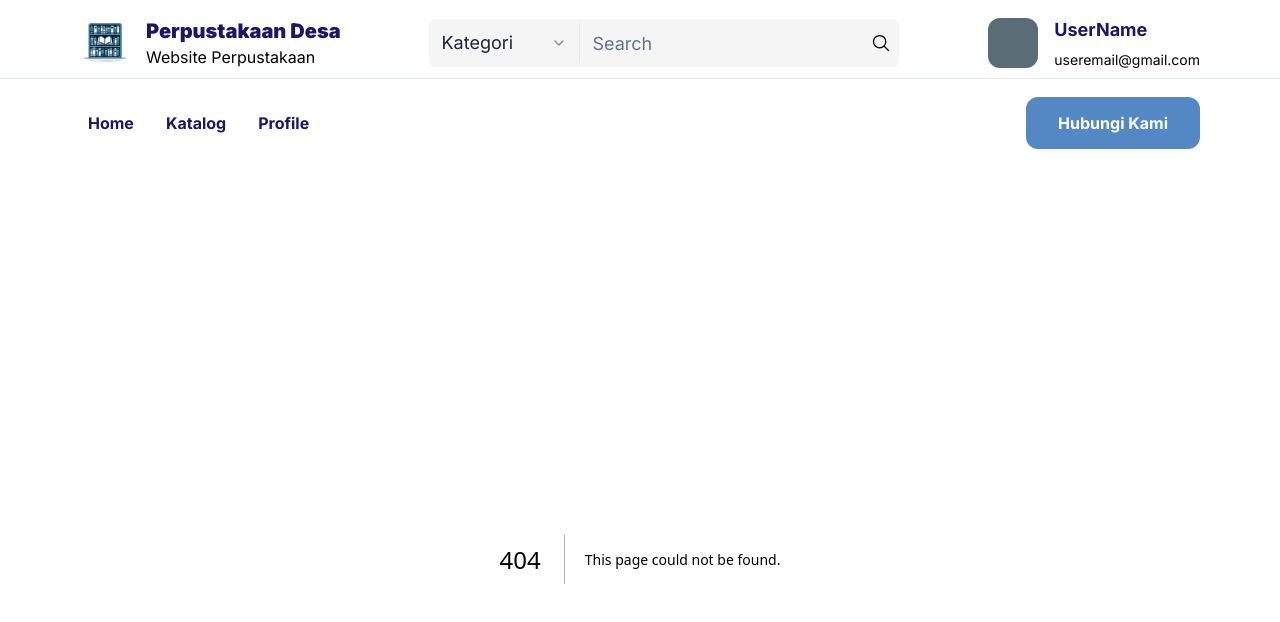
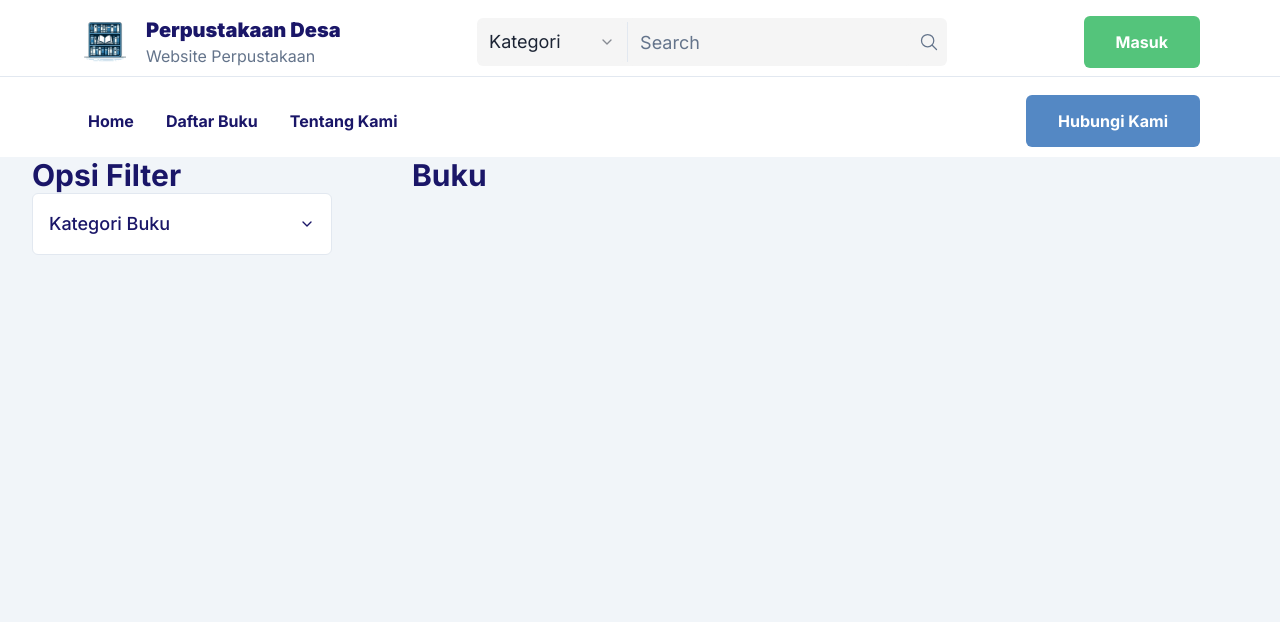
Before and after one commit to pandupan/perpustakaan-desa, a Next.js app: page /daftar-buku in a window 1280 px wide. Before the commit this address had no page. Shown: the top 622 px of the page. Built offline with nearby package versions, Linux system fonts and the light colour scheme; a web font is replaced by a local one.

Commit message:
[ADD] BOOKLIST

```diff
--- /dev/null
+++ b/app/daftar-buku/page.tsx
@@ -0,0 +1,12 @@
+import ListBuku from '@/components/pages/DaftarBuku/daftarbuku'
+import React from 'react'
+
+const page = () => {
+  return (
+    <>
+    <ListBuku/>
+    </>
+  )
+}
+
+export default page
--- a/components/layouts/Navbar.tsx
+++ b/components/layouts/Navbar.tsx
@@ -69,7 +69,14 @@ const Navbar = () => {
             </div>
           </div>
           <div className="flex flex-row gap-4">
-            <Popover>
+            {/* KONDISI BELUM LOGIN */}
+            <div className='my-auto ml-auto'>
+              <Link href="/login" title="Login" className="py-4 px-8 text-center bg-[#54c47b] text-white w-full rounded-md font-bold hover:bg-[#3e915a] ease-in-out duration-300">
+                Masuk
+              </Link>
+            </div>
+            {/* KONDISI UDAH LOGIN */}
+            {/* <Popover>
               <PopoverTrigger>
                 <div className="flex flex-row my-auto gap-4">
                   <div className="bg-[#5a6c76] w-[50px] h-[50px] rounded-xl my-auto"></div>
@@ -108,7 +115,7 @@ const Navbar = () => {
                   </div>
                 </div>
               </PopoverContent>
-            </Popover>
+            </Popover> */}
           </div>
         </div>
       </div>
--- a/components/layouts/Navbar2.tsx
+++ b/components/layouts/Navbar2.tsx
@@ -2,6 +2,17 @@
 
 import React from 'react'
 import Link from 'next/link'
+import {
+  NavigationMenu,
+  NavigationMenuContent,
+  NavigationMenuIndicator,
+  NavigationMenuItem,
+  NavigationMenuLink,
+  NavigationMenuList,
+  NavigationMenuTrigger,
+  NavigationMenuViewport,
+} from "@/components/ui/navigation-menu"
+
 
 const Navbar2 = () => {
   return (
@@ -11,14 +22,14 @@ const Navbar2 = () => {
         <Link href='/' className=' font-bold rounded-xl p-2 hover:text-[#5488c4]'>
           Home
         </Link>
-        <Link href='/daftarbuku' className=' font-bold rounded-xl p-2 hover:text-[#5488c4]'>
-          Katalog
+        <Link href='/daftar-buku' className=' font-bold rounded-xl p-2 hover:text-[#5488c4]'>
+          Daftar Buku
         </Link>
         <Link href='/profile' className=' font-bold rounded-xl p-2 hover:text-[#5488c4]'>
-          Profile
+          Tentang Kami
         </Link>
         <div className='my-auto ml-auto'>
-           <Link href="kontak" title="kontak" className="py-4 px-8 text-center bg-[#5488c4] text-white w-full rounded-xl font-bold hover:bg-[#3e6491] ease-in-out duration-300">
+           <Link href="kontak" title="kontak" className="py-4 px-8 text-center bg-[#5488c4] text-white w-full rounded-md font-bold hover:bg-[#3e6491] ease-in-out duration-300">
             Hubungi Kami
           </Link>
         </div>
--- /dev/null
+++ b/components/pages/DaftarBuku/daftarbuku.tsx
@@ -0,0 +1,43 @@
+  'use client'
+  import React from 'react'
+  import {
+    Accordion,
+    AccordionContent,
+    AccordionItem,
+    AccordionTrigger,
+  } from "@/components/ui/accordion"
+
+
+
+  const ListBuku = () => {
+    return (
+      <div className='flex flex-row container gap-20'>
+        <div className='flex flex-col'>
+          <h1 className='text-[#1a1668] text-3xl font-bold' >
+            Opsi Filter
+          </h1>
+          <Accordion type="single" collapsible>
+            <AccordionItem value="item-1">
+              <AccordionTrigger className='bg-[#ffffff] rounded-md border p-4 text-[#1a1668] text-lg'>
+                <div className=''>
+                  Kategori Buku
+                </div>
+              </AccordionTrigger>
+              <AccordionContent>
+                <div className='rounded-md mt-0.5 bg-[#ffffff] p-4'>
+                Yes. It adheres to the WAI-ARIA design pattern.
+                </div>
+              </AccordionContent>
+            </AccordionItem>
+          </Accordion>
+        </div>
+        <div className='flex flex-col'>
+          <h1 className='text-[#1a1668] text-3xl font-bold'>
+            Buku
+          </h1>
+        </div>
+      </div>
+    )
+  }
+
+  export default ListBuku
--- /dev/null
+++ b/components/ui/accordion.tsx
@@ -0,0 +1,56 @@
+import * as React from "react"
+import * as AccordionPrimitive from "@radix-ui/react-accordion"
+import { ChevronDown } from "lucide-react"
+
+import { cn } from "@/lib/utils"
+
+const Accordion = AccordionPrimitive.Root
+
+const AccordionItem = React.forwardRef<
+  React.ElementRef<typeof AccordionPrimitive.Item>,
+  React.ComponentPropsWithoutRef<typeof AccordionPrimitive.Item>
+>(({ className, ...props }, ref) => (
+  <AccordionPrimitive.Item
+    ref={ref}
+    className={cn( className)}
+    {...props}
+  />
+))
+AccordionItem.displayName = "AccordionItem"
+
+const AccordionTrigger = React.forwardRef<
+  React.ElementRef<typeof AccordionPrimitive.Trigger>,
+  React.ComponentPropsWithoutRef<typeof AccordionPrimitive.Trigger>
+>(({ className, children, ...props }, ref) => (
+  <AccordionPrimitive.Header className="flex">
+    <AccordionPrimitive.Trigger
+      ref={ref}
+      className={cn(
+        "flex flex-1 items-center w-[300px] justify-between py-4 font-medium transition-all hover:underline [&[data-state=open]>svg]:rotate-180",
+        className
+      )}
+      {...props}
+    >
+      {children}
+      <ChevronDown className="h-4 w-4 shrink-0 transition-transform duration-200" />
+    </AccordionPrimitive.Trigger>
+  </AccordionPrimitive.Header>
+))
+AccordionTrigger.displayName = AccordionPrimitive.Trigger.displayName
+
+const AccordionContent = React.forwardRef<
+  React.ElementRef<typeof AccordionPrimitive.Content>,
+  React.ComponentPropsWithoutRef<typeof AccordionPrimitive.Content>
+>(({ className, children, ...props }, ref) => (
+  <AccordionPrimitive.Content
+    ref={ref}
+    className="overflow-hidden w-[300px] text-sm transition-all data-[state=closed]:animate-accordion-up data-[state=open]:animate-accordion-down"
+    {...props}
+  >
+    <div className={cn("pb-4 pt-0", className)}>{children}</div>
+  </AccordionPrimitive.Content>
+))
+
+AccordionContent.displayName = AccordionPrimitive.Content.displayName
+
+export { Accordion, AccordionItem, AccordionTrigger, AccordionContent }
--- /dev/null
+++ b/components/ui/navigation-menu.tsx
@@ -0,0 +1,128 @@
+import * as React from "react"
+import * as NavigationMenuPrimitive from "@radix-ui/react-navigation-menu"
+import { cva } from "class-variance-authority"
+import { ChevronDown } from "lucide-react"
+
+import { cn } from "@/lib/utils"
+
+const NavigationMenu = React.forwardRef<
+  React.ElementRef<typeof NavigationMenuPrimitive.Root>,
+  React.ComponentPropsWithoutRef<typeof NavigationMenuPrimitive.Root>
+>(({ className, children, ...props }, ref) => (
+  <NavigationMenuPrimitive.Root
+    ref={ref}
+    className={cn(
+      "relative z-10 flex max-w-max flex-1 items-center justify-center",
+      className
+    )}
+    {...props}
+  >
+    {children}
+    <NavigationMenuViewport />
+  </NavigationMenuPrimitive.Root>
+))
+NavigationMenu.displayName = NavigationMenuPrimitive.Root.displayName
+
+const NavigationMenuList = React.forwardRef<
+  React.ElementRef<typeof NavigationMenuPrimitive.List>,
+  React.ComponentPropsWithoutRef<typeof NavigationMenuPrimitive.List>
+>(({ className, ...props }, ref) => (
+  <NavigationMenuPrimitive.List
+    ref={ref}
+    className={cn(
+      "group flex flex-1 list-none items-center justify-center space-x-1",
+      className
+    )}
+    {...props}
+  />
+))
+NavigationMenuList.displayName = NavigationMenuPrimitive.List.displayName
+
+const NavigationMenuItem = NavigationMenuPrimitive.Item
+
+const navigationMenuTriggerStyle = cva(
+  "group inline-flex h-10 w-max items-center justify-center rounded-md bg-background px-4 py-2 font-medium transition-colors hover:text-accent-foreground focus:text-accent-foreground focus:outline-none disabled:pointer-events-none disabled:opacity-50 data-[active]:bg-accent/50 font-bold rounded-xl p-2 hover:text-[#5488c4]"
+)
+
+const NavigationMenuTrigger = React.forwardRef<
+  React.ElementRef<typeof NavigationMenuPrimitive.Trigger>,
+  React.ComponentPropsWithoutRef<typeof NavigationMenuPrimitive.Trigger>
+>(({ className, children, ...props }, ref) => (
+  <NavigationMenuPrimitive.Trigger
+    ref={ref}
+    className={cn(navigationMenuTriggerStyle(), "group", className)}
+    {...props}
+  >
+    {children}{" "}
+    <ChevronDown
+      className="relative top-[1px] ml-1 h-3 w-3 transition duration-200 group-data-[state=open]:rotate-180 "
+      aria-hidden="true"
+    />
+  </NavigationMenuPrimitive.Trigger>
+))
+NavigationMenuTrigger.displayName = NavigationMenuPrimitive.Trigger.displayName
+
+const NavigationMenuContent = React.forwardRef<
+  React.ElementRef<typeof NavigationMenuPrimitive.Content>,
+  React.ComponentPropsWithoutRef<typeof NavigationMenuPrimitive.Content>
+>(({ className, ...props }, ref) => (
+  <NavigationMenuPrimitive.Content
+    ref={ref}
+    className={cn(
+      "left-0 top-0 w-full data-[motion^=from-]:animate-in data-[motion^=to-]:animate-out data-[motion^=from-]:fade-in data-[motion^=to-]:fade-out data-[motion=from-end]:slide-in-from-right-52 data-[motion=from-start]:slide-in-from-left-52 data-[motion=to-end]:slide-out-to-right-52 data-[motion=to-start]:slide-out-to-left-52 md:absolute md:w-auto ",
+      className
+    )}
+    {...props}
+  />
+))
+NavigationMenuContent.displayName = NavigationMenuPrimitive.Content.displayName
+
+const NavigationMenuLink = NavigationMenuPrimitive.Link
+
+const NavigationMenuViewport = React.forwardRef<
+  React.ElementRef<typeof NavigationMenuPrimitive.Viewport>,
+  React.ComponentPropsWithoutRef<typeof NavigationMenuPrimitive.Viewport>
+>(({ className, ...props }, ref) => (
+  <div className={cn("absolute left-0 top-full flex justify-center")}>
+    <NavigationMenuPrimitive.Viewport
+      className={cn(
+        "origin-top-center relative mt-1.5 h-[var(--radix-navigation-menu-viewport-height)] w-full overflow-hidden rounded-md border bg-popover text-popover-foreground shadow-lg data-[state=open]:animate-in data-[state=closed]:animate-out data-[state=closed]:zoom-out-95 data-[state=open]:zoom-in-90 md:w-[var(--radix-navigation-menu-viewport-width)]",
+        className
+      )}
+      ref={ref}
+      {...props}
+    />
+  </div>
+))
+NavigationMenuViewport.displayName =
+  NavigationMenuPrimitive.Viewport.displayName
+
+const NavigationMenuIndicator = React.forwardRef<
+  React.ElementRef<typeof NavigationMenuPrimitive.Indicator>,
+  React.ComponentPropsWithoutRef<typeof NavigationMenuPrimitive.Indicator>
+>(({ className, ...props }, ref) => (
+  <NavigationMenuPrimitive.Indicator
+    ref={ref}
+    className={cn(
+      "top-full z-[1] flex h-1.5 items-end justify-center overflow-hidden data-[state=visible]:animate-in data-[state=hidden]:animate-out data-[state=hidden]:fade-out data-[state=visible]:fade-in",
+      className
+    )}
+    {...props}
+  >
+    <div className="relative top-[60%] h-2 w-2 rotate-45 rounded-tl-sm bg-border shadow-md" />
+  </NavigationMenuPrimitive.Indicator>
+))
+NavigationMenuIndicator.displayName =
+  NavigationMenuPrimitive.Indicator.displayName
+
+export {
+  navigationMenuTriggerStyle,
+  NavigationMenu,
+  NavigationMenuList,
+  NavigationMenuItem,
+  NavigationMenuContent,
+  NavigationMenuTrigger,
+  NavigationMenuLink,
+  NavigationMenuIndicator,
+  NavigationMenuViewport,
+}
--- a/package.json
+++ b/package.json
@@ -9,6 +9,8 @@
     "lint": "next lint"
   },
   "dependencies": {
+    "@radix-ui/react-accordion": "^1.1.2",
+    "@radix-ui/react-navigation-menu": "^1.1.4",
     "@radix-ui/react-popover": "^1.0.7",
     "@radix-ui/react-select": "^2.0.0",
     "bcrypt": "^5.1.1",
```
Also changed, not shown: 1 other file (tests, documents, lock files or other folders).
